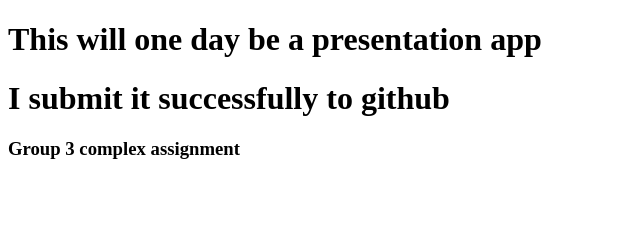
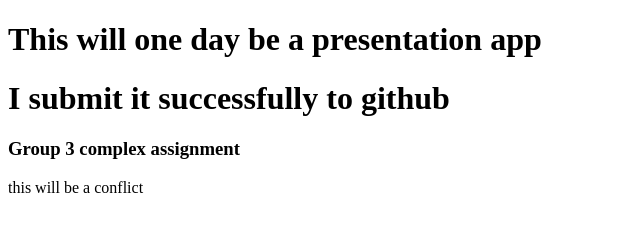
Before and after one commit to MagnusNordboe/MM-200-Project, a plain HTML site: page index.html in a window 1280 px wide. Shown: the whole page, without its empty margins (0-640 px from the left). Drawn offline with Linux system fonts and the light colour scheme.

Commit message:
more testing

```diff
--- a/index.html
+++ b/index.html
@@ -14,6 +14,8 @@
 
 	<h3>Group 3 complex assignment</h3>
 
+    <a>this will be a conflict</a>
+
 
 </body>
 
```
